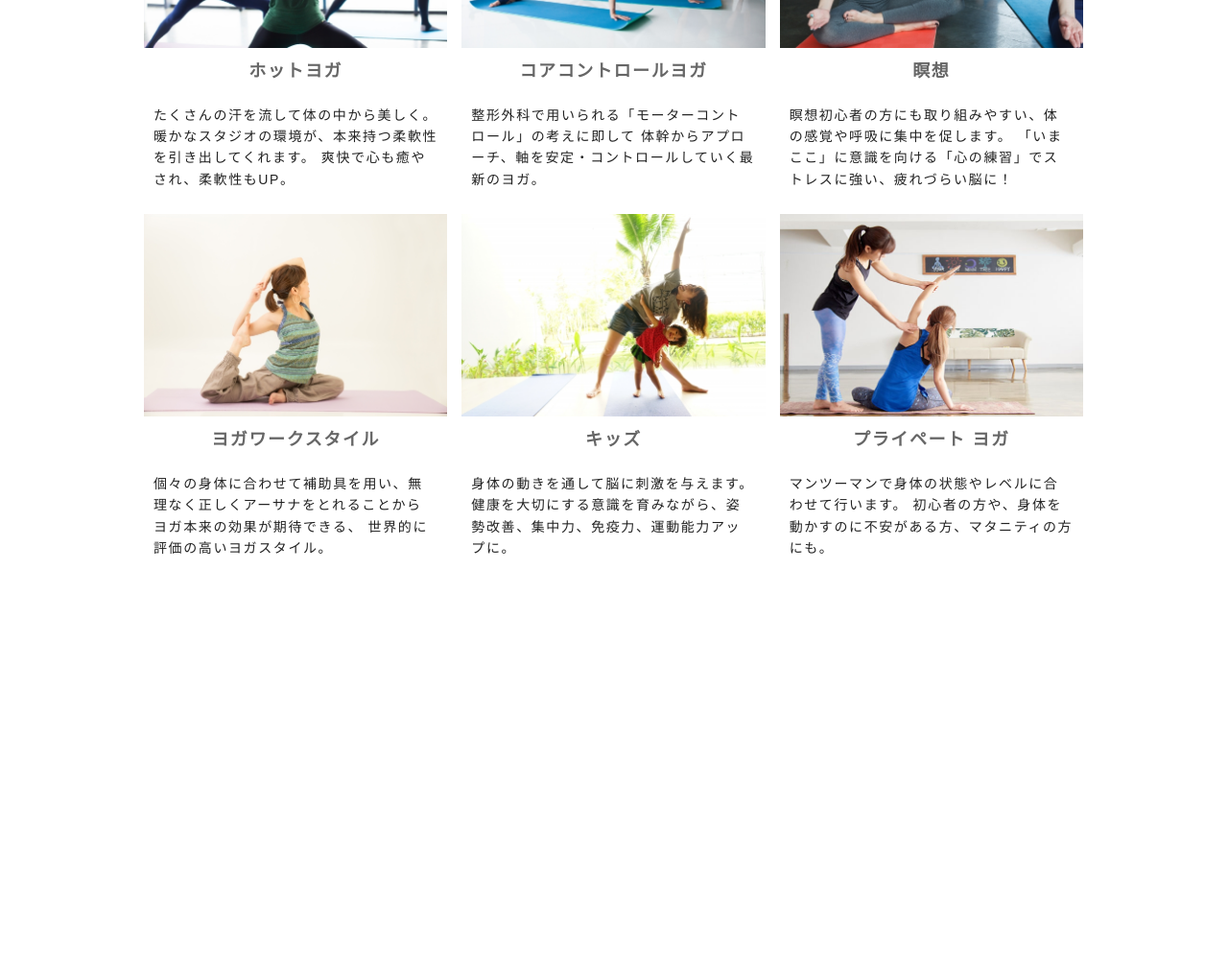
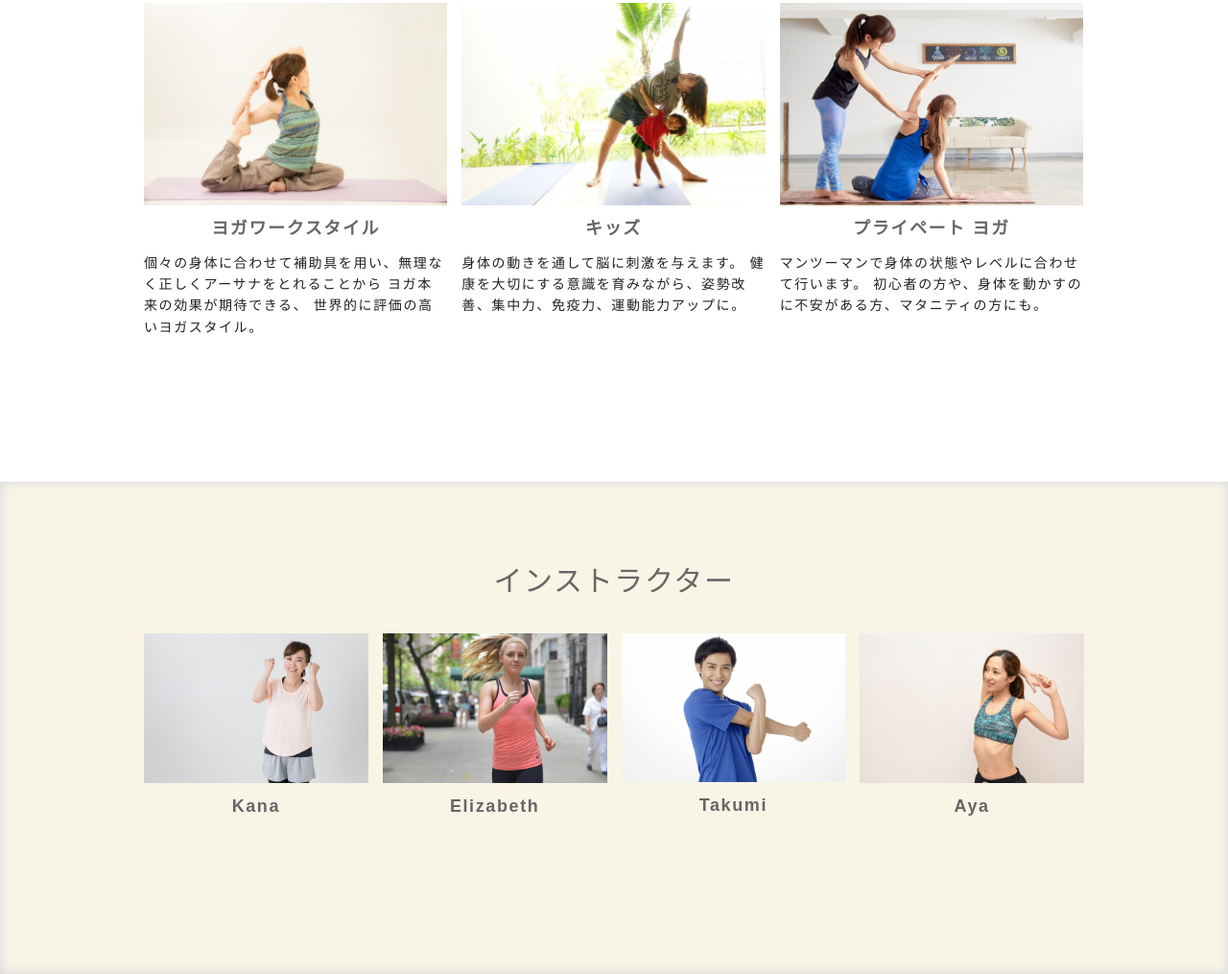
Before and after one commit to yutech941/Yoga-Plus, a plain HTML site: page index.html in a window 1280 px wide. Shown: the part 2461-3476 px from the top of the page at 96% size. Before the commit the page ends 3204 px from the top, so only its background shows below. Drawn offline with Linux system fonts and the light colour scheme.

Commit message:
インストラクター完成

```diff
--- a/Object/Component/_panel.scss
+++ b/Object/Component/_panel.scss
@@ -3,41 +3,67 @@
 // ==================================
 .c-panel {
   box-sizing: border-box;
-  position: relative;
   margin-right: $space_l;
   margin-bottom: $space_l;
   box-sizig: border-box;
-  &__title{
-    font-size:$font-size_l;
-    color:#666666;
-    font-weight:bold;
-    padding:$space_m;
-    text-align:center;
-  }
-  &__text{
-    font-size:$font-size_m;
-    padding:10px;
-  }
-  &__lesson-img img{
-  }
-  &__group{
-    margin-right:-$space_l;
-    &--flex{
-      display:flex;
-      flex-wrap:wrap;
+  overflow:hidden;
+  &--hover {
+    display: inline-block;
+    transition: .5s;
+    &:hover {
+      cursor: pointer;
+      transform: scale(1.03);
+      box-shadow: 0px 0px 3px rgba(0, 0, 0, .3);
+      transition: .5s;
+
     }
   }
-  &__mission{
-    width:calc(33.3% - #{$space_l});
-    @include mq(){
-      width:100%;
+&__img{
+  width:50%;
+  height:50%;
+  margin:auto;
+}
+  &__title {
+    font-size: $font-size_l;
+    color: #666666;
+    font-weight: bold;
+    padding: $space_m;
+    text-align: center;
+  }
+
+  &__text {
+    font-size: $font-size_m;
+  }
+
+  &__group {
+    margin-right: -$space_l;
+
+    &--flex {
+      display: flex;
+      flex-wrap: wrap;
+    }
+  }
+
+  &__mission {
+    width: calc(33.3% - #{$space_l});
+    @include mq() {
+      width: 100%;
       margin: 0 auto $space_l auto;
     }
   }
-  &__lesson{
-    width:calc(33.3% - #{$space_l});
-    @include mq(){
-      width:100%;
+
+  &__lesson {
+    width: calc(33.3% - #{$space_l});
+    @include mq() {
+      width: 100%;
+      margin: 0 auto $space_l auto;
+    }
+  }
+
+  &__instructor {
+    width: calc(25% - #{$space_l});
+    @include mq() {
+      width: 50%;
       margin: 0 auto $space_l auto;
     }
   }
--- a/index.html
+++ b/index.html
@@ -39,6 +39,9 @@
             </nav>
         </div>
     </header>
+    <div class="empty">
+
+    </div>
 
 <main>
     <!-- ヒーローバナー -->
@@ -75,6 +78,7 @@
         </div>
     </section>
 
+    <!-- 会社概要 -->
 <section class="u-bg-Color" id="about">
     <div class="c-container">
     <h2 class="c-container__title"><span class="u-Emphasis__title">Yoga Plusが初めての方へ</span></h2>
@@ -211,11 +215,54 @@
                     </div>
                 </div>
 
+            </div>
+            </div>
+        </div>
+    </section>
 
-
+    <!-- インストラクター紹介 -->
+    <section class="u-bg-Color" id="instructor">
+        <div class="c-container">
+        <h2 class="c-container__title"><span class="u-Emphasis__title">インストラクター</span></h2>
+        <div class="c-container__body">
+            <div class="c-panel c-panel__group c-panel__group--flex">
+                <a href="" class="c-panel c-panel--hover c-panel__instructor">
+                    <div class="c-panel__instructor-img">
+                        <img src="./images/instructor1.jpg" alt="">
+                    </div>
+                    <div class="c-panel__title">
+                        <h4>Kana</h4>
+                </div>
+                </a>
+                    <a href="" class="c-panel c-panel--hover c-panel__instructor">
+                        <div class="c-panel__instructor-img">
+                            <img src="./images/instructor2.jpg" alt="">
+                        </div>
+                        <div class="c-panel__title">
+                            <h4>Elizabeth</h4>
+                    </div>
+                    </a>
+                <a href="" class="c-panel c-panel--hover c-panel__instructor">
+                            <div class="c-panel__instructor-img">
+                                <img src="./images/instructor3.jpg" alt="">
+                            </div>
+                            <div class="c-panel__title">
+                                <h4>Takumi</h4>
+                            </div>
+                </a>
+                                <a href="" class="c-panel c-panel--hover c-panel__instructor">
+                                <div class="c-panel__instructor-img">
+                                    <img src="./images/instructor4.jpg" alt="">
+                                </div>
+                                <div class="c-panel__title">
+                                    <h4>Aya</h4>
+                                </div>
+                                </a>
+                </div>
                 </div>
             </div>
         </div>
     </section>
 </main>
 </body>
+</html>
```
Also changed, not shown: css/style.css, images/2ecb68a3b855e71d434f244f84102444_s.jpg (deleted), images/mission1.jpg, images/mission2.jpg, images/mission3.jpg. Lines whose indentation alone changed are shown as unchanged.
